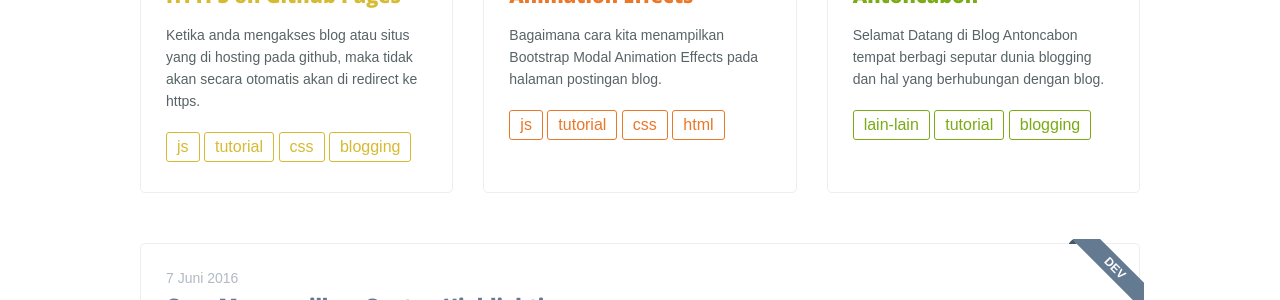
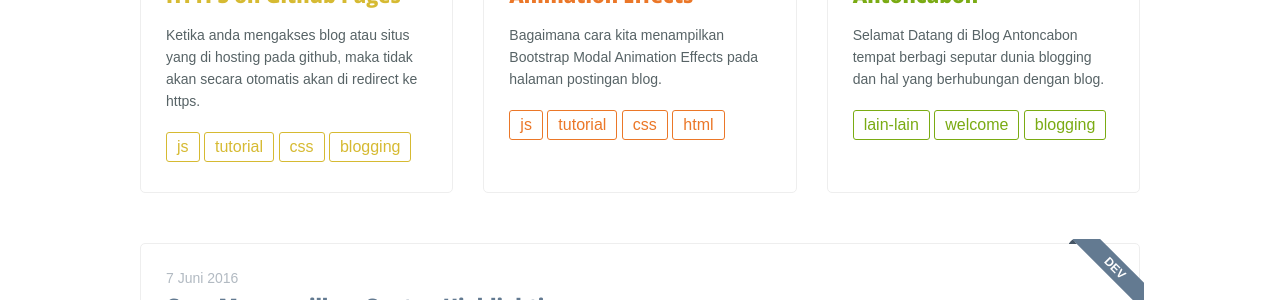
Before and after one commit to antoncabon/antoncabon.github.io, a Jekyll site: the page built from index.html, in a window 1280 px wide and 944 px high. Shown: the part 194-494 px from the top of the window. Built offline with Jekyll 4.4.1, drawn with Linux system fonts in a browser that asks for light colours.

Commit message:
Update 2016-06-07-selamat-datang-di-blog-antoncabon.markdown

```diff
--- a/_posts/2016-06-07-selamat-datang-di-blog-antoncabon.markdown
+++ b/_posts/2016-06-07-selamat-datang-di-blog-antoncabon.markdown
@@ -5,7 +5,7 @@ description: "Selamat Datang di Blog Antoncabon tempat berbagi seputar dunia blo
 main-class: 'misc'
 tags:
 - lain-lain
-- tutorial
+- welcome
 - blogging
 twitter_text: "Selamat Datang di Blog Antoncabon"
 introduction: "Selamat Datang di Blog Antoncabon tempat berbagi seputar dunia blogging dan hal yang berhubungan dengan blog."
```
